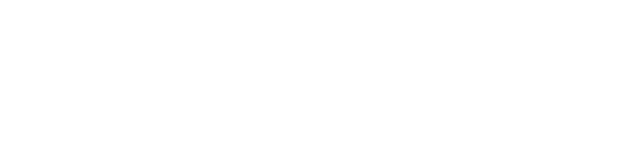
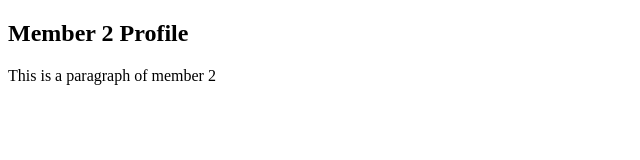
Before and after one commit to longsnhu/assignment2, a plain HTML site: page index.html in a window 1280 px wide. Shown: the whole page, without its empty margins (0-640 px from the left). Drawn offline with Linux system fonts and the light colour scheme.

Commit message:
Member 2 update his section

```diff
--- a/index.html
+++ b/index.html
@@ -10,7 +10,8 @@
     </section>
 
     <section id='member2'>
-
+      <h2>Member 2 Profile</h2>
+      <p>This is a paragraph of member 2</p>
     </section>
 
     <section id='member3'>
```
